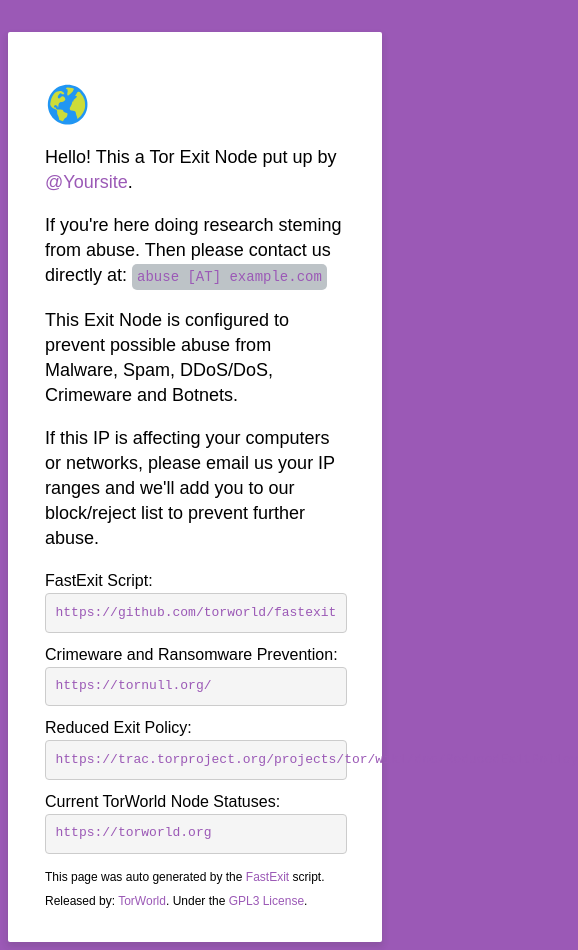
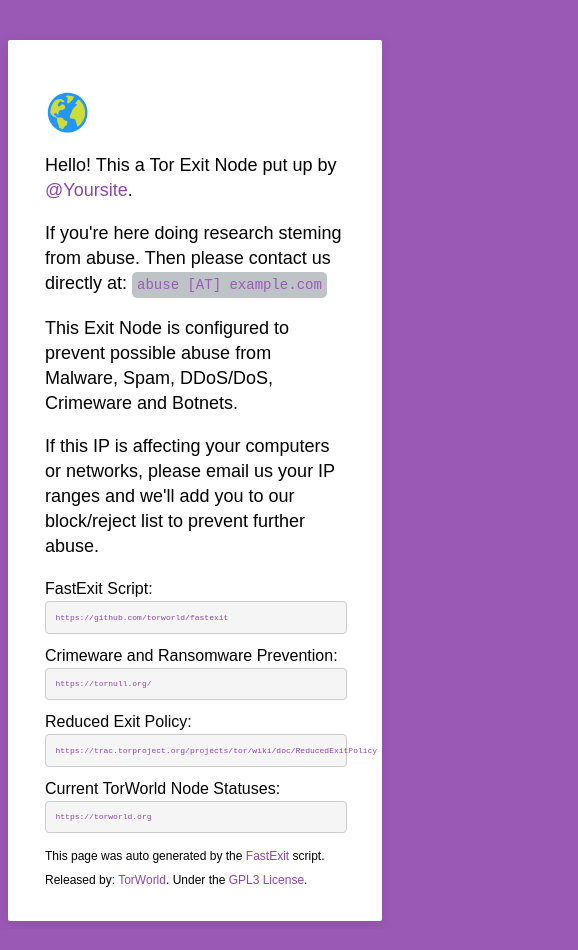
Before and after one commit to pilsbirne/fastrelay-website-template, a plain HTML site: page index.html in a window 390 px wide. Shown: the whole page, 578 px wide, since content can reach past the window. After the commit the page ends 929 px from the top, so only its background shows below. Drawn offline with Linux system fonts and the light colour scheme.

Commit message:
Update style.css

```diff
--- a/css/style.css
+++ b/css/style.css
@@ -1,21 +1,39 @@
+/* BODY CSS */
 body {
   background-color: #9b59b6;
   font-family: sans-serif;
 }
 
+/* CONTAINER CSS */
 div.main{
+  overflow:auto;
   background-color: white;
   border-radius: 2px;
-  box-shadow: 0 4px 6px 1px rgba(50, 50, 50, 0.14);
+  box-shadow: 0 4px 14px 1px rgba(50, 50, 50, 0.14);
   box-sizing: border-box;
   color: black;
   line-height: 1.5;
-  margin: 2.0em auto 0;
+  margin: 2.5em auto 0;
   max-width: 640px;
+  word-wrap: break-word;
   padding: 30px 35px 30px 37px;
-  width: 100%;
 }
 
+/* H2 CSS */
+h2 {
+
+  padding: 10px 10px 10px 10px;
+  line-height: 25px;
+  position: relative;
+  border-radius: 5px;
+  font-size: 28px;
+  word-wrap: break-word;
+  color: #1d1d1d;
+  display: inline;
+  vertical-align: middle;
+}
+
+/* P CSS */
 p {
     line-height: 25px;
     position: relative;
@@ -24,13 +42,17 @@
     word-wrap: break-word;
 }
 
+/* SMALL CSS */
 small {
+  line-height: 20px;
   position: relative;
   border-radius: 5px;
   font-size: 12px;
   word-wrap: break-word;
+  margin: 0.2em 0 2.0em auto;
 }
 
+/* CODE CSS */
 code {
   background-color: #bdc3c7;
   color: #9b59b6;
@@ -41,20 +63,22 @@
   word-wrap: break-word;
 }
 
+/* A HERF CSS */
 a {
-  color: #9b59b6;
+  color: #8e44ad;
   text-decoration: none;
-  -o-transition:.5s;
-  -ms-transition:.5s;
-  -moz-transition:.5s;
-  -webkit-transition:.5s;
-  transition:.5s;
+  -o-transition:.4s;
+  -ms-transition:.4s;
+  -moz-transition:.4s;
+  -webkit-transition:.4s;
+  transition:.4s;
 }
 
 a:hover {
-  color: #27ae60;
+color: #27ae60;
 }
 
+/* PRE CSS */
 pre {
   display: block;
   padding: 9.5px;
@@ -63,12 +87,12 @@
   line-height: 1.42857143;
   color: #333;
   word-break: break-all;
-  word-wrap: break-word;
   background-color: #f5f5f5;
   border: 1px solid #ccc;
   border-radius: 4px;
 }
 
+/* LOGO CSS */
 .logo{
     margin-top: 20px;
     max-width: 15%;
@@ -85,3 +109,19 @@
     opacity: 0.5;
     cursor: pointer;
 }
+
+/* MEDIA QUERY CSS */
+@media only screen and (max-width: 630px) {
+  pre {
+    display: block;
+    padding: 9.5px;
+    margin: 0 0 10px;
+    font-size: 8px;
+    line-height: 1.42857143;
+    color: #333;
+    word-break: break-all;
+    background-color: #f5f5f5;
+    border: 1px solid #ccc;
+    border-radius: 4px;
+  }
+}
```
